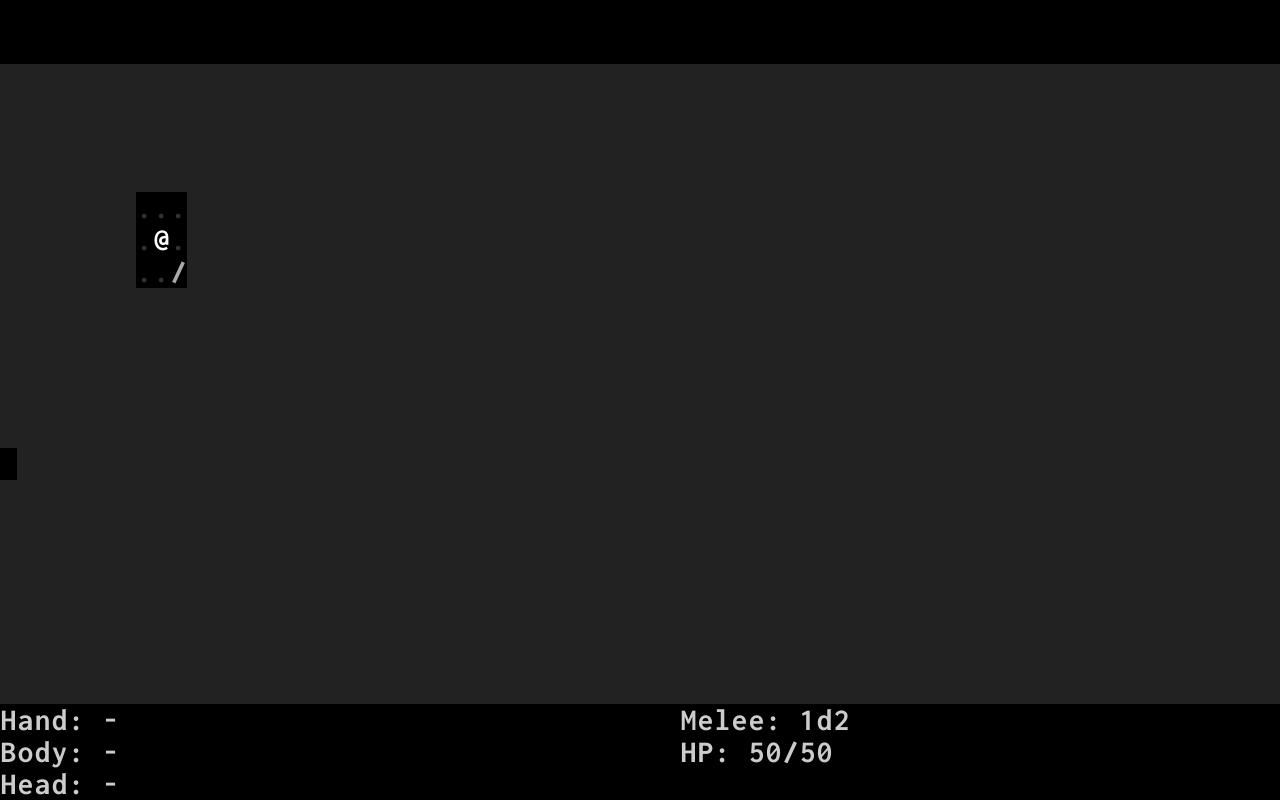
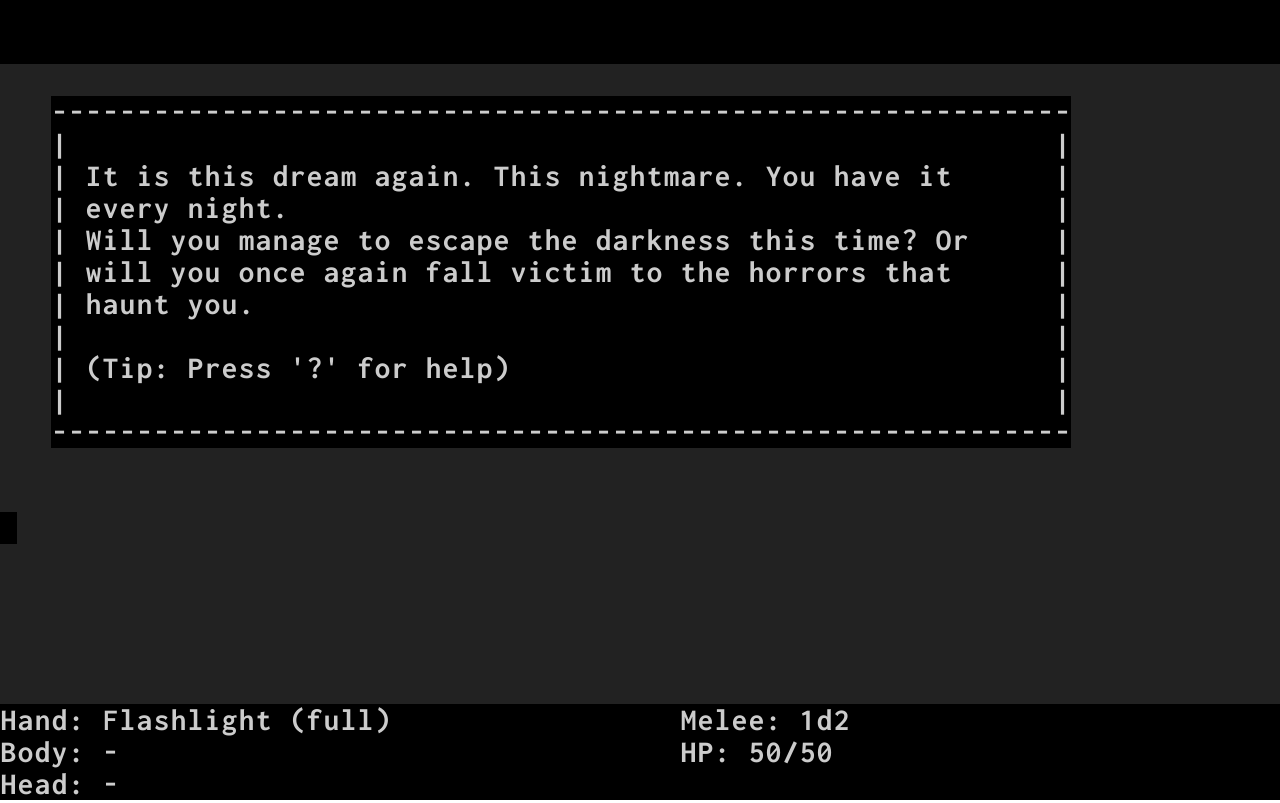
Before and after one commit to daid/NightmareRL, a plain HTML site: page index.html in a window 1280 px wide. Shown: the top 803 px of the page. Drawn offline with Linux system fonts and the light colour scheme.

Commit message:
Add medkits, add start text.

```diff
--- a/game.js
+++ b/game.js
@@ -44,7 +44,14 @@ var game = {
 		}
 
 		this.player = new Player(9, 5);
+		var light = new FlashLight(this.player.x, this.player.y);
+		light.charge = 100;
+		light.pickup(this.player);
+		this.player.inventory.remove(light);
+		this.player.equipment[EquipSlotHand] = light;
+
 		this.engine.start();
+		new MessageBox(this.player, StartText);
 	},
 
 	addActor: function(actor)
--- a/index.html
+++ b/index.html
@@ -15,6 +15,7 @@
 		<script src="monster_basic.js"></script>
 		<script src="item.js"></script>
 		<script src="item_light.js"></script>
+		<script src="item_medkit.js"></script>
 		<script src="map.js"></script>
 		<script src="map_util.js"></script>
 		<script src="map_start.js"></script>
--- a/item.js
+++ b/item.js
@@ -1,7 +1,7 @@
-var UsableItem = 0;
-var EquipmentHandItem = 1;
-var EquipmentBodyItem = 2;
-var EquipmentHeadItem = 3;
+var EquipmentHandItem = 0;
+var EquipmentBodyItem = 1;
+var EquipmentHeadItem = 2;
+var UsableItem = 3;
 var MiscItem = 4;
 var Item = function(x, y)
 {
@@ -43,7 +43,7 @@ Item.prototype.pickup = function(player)
 
 	if (this.amount > 0)
 	{
-		if (player.inventory.length > player.max_inventory_size)
+		if (player.inventory.length >= player.max_inventory_size)
 		{
 			return added;
 		}
--- a/item_light.js
+++ b/item_light.js
@@ -78,7 +78,7 @@ var HeadLight = function(x, y)
 HeadLight.extend(ElectricalLightbringerBase);
 HeadLight.prototype.getGlyph = function() { return "*CC2"; }
 
-Batteries = function(x, y)
+var Batteries = function(x, y)
 {
 	Item.call(this, x, y);
 
--- /dev/null
+++ b/item_medkit.js
@@ -0,0 +1,25 @@
+var Medkit = function(x, y)
+{
+	Item.call(this, x, y);
+
+	this.type = UsableItem;
+	this.amount = 1;
+	this.stack_size = 1;
+}
+Medkit.extend(Item);
+Medkit.prototype.getGlyph = function() { return "+C22"; }
+Medkit.prototype.getName = function() { return "Medkit"; }
+Medkit.prototype.useItem = function(player)
+{
+	if (player.hp < player.maxhp)
+	{
+		game.message("You use the medkit to heal ourself.");
+		player.hp += Math.floor(player.maxhp / 2);
+		if (player.hp > player.maxhp)
+			player.hp = player.maxhp;
+		this.amount --;
+		return 2.5;
+	}
+	game.message("You have no wounds...");
+	return 0;
+}
--- a/map.js
+++ b/map.js
@@ -30,10 +30,10 @@ MapTile.prototype.getGlyph = function()
 		return this.items[this.items.length-1].getGlyph();
 	switch(this.floor)
 	{
-	case Grass: return ".090";
-	case DarkGrass: return ".050";
+	case Grass: return ".0A0";
+	case DarkGrass: return ".060";
 	case Dirt: return ".852";
-	case Stone: return ".333";
+	case Stone: return ".444";
 	}
 	return "?888";
 }
@@ -68,8 +68,12 @@ function generateForestArea(start_x)
 
 	for(var n=0; n<10; n++)
 	{
+		do
+		{
 			var x = start_x + ROT.RNG.getUniformInt(2, 32);
 			var y = ROT.RNG.getUniformInt(0, 18);
+		}
+		while(!game.spaceIsFree(x, y) || !game.spaceIsFree(x + 1, y) || !game.spaceIsFree(x, y + 1) || !game.spaceIsFree(x + 1, y + 1))
 
 		setFloorBox(x - 2, y - 1, 6, 4, DarkGrass);
 		setFloorBox(x - 1, y - 2, 4, 6, DarkGrass);
@@ -78,16 +82,17 @@ function generateForestArea(start_x)
 		new BigTreeL(x, y+1);
 		new BigTreeR(x+1, y+1);
 	}
-	for(var n=0; n<10; n++)
+	for(var n=0; n<6; n++)
+	{
+		do
 		{
 			var x = start_x + ROT.RNG.getUniformInt(2, 32);
 			var y = ROT.RNG.getUniformInt(0, 19);
 
 			var pos = p(x, y);
-		if (pos in game.map && game.map[pos].static_object == null)
-		{
+		}while(!(pos in game.map) || game.map[pos].static_object != null || game.map[pos].actor != null)
+
 		new GiantSpider(x, y);
-		}
 	}
 }
 
--- a/map_start.js
+++ b/map_start.js
@@ -44,9 +44,15 @@ function generateStartArea(start_x)
 	new Window(x + 21, y);
 	new Window(x + 21, y + h - 1);
 
-	new PoesIsBlokje(x + 11, y + 2);
-
 	new FlashLight(x + 3, y + 3);
 	new HeadLight(x + 4, y + 3);
 	new Batteries(x + 5, y + 3);
+
+	new Batteries(x + 11, y + 2);
+	new Batteries(x + 16, y + 2);
+	new Batteries(x + 21, y + 2);
+
+	new Medkit(x + 11, y + 11);
+	new Medkit(x + 16, y + 11);
+	new Medkit(x + 21, y + 11);
 }
--- a/player.js
+++ b/player.js
@@ -1,3 +1,15 @@
+var StartText = "It is this dream again. This nightmare. "+
+	"You have it every night.\n"+
+	"Will you manage to escape the darkness this time? "+
+	"Or will you once again fall victim to the horrors that haunt you.\n"+
+	"\n"+
+	"(Tip: Press '?' for help)";
+var HelpText = "Arrow keys: Move\n" +
+	".: Wait\n"+
+	"g: Pickup (get) item from floor\n"+
+	"u: Use item.\n"+
+	"e: Equip item\nd: Drop item";
+
 var EquipSlotHand = 0;
 var EquipSlotBody = 1;
 var EquipSlotHead = 2;
@@ -33,7 +45,10 @@ Player.prototype.act = function()
 	}
 	if (item_list.length > 0)
 	{
-		game.message("On the floor:" + item_list);
+		item_list = "On the floor:" + item_list;
+		if (item_list.length > 80)
+			item_list = item_list.slice(0, 77) + "...";
+		game.message(item_list);
 	}
 	this.updateStats();
 }
@@ -190,6 +205,9 @@ Player.prototype.handleEvent = function(e)
 				}
 			}.bind(this));
 			break;
+		case "?"://Help
+			new MessageBox(this, HelpText);
+			break;
 		default:
 			console.log("Unhandled key pressed: " + String.fromCharCode(e.charCode));
 			return;
@@ -271,15 +289,16 @@ function ItemSelect(player, callback)
 	var cnt = this._player.inventory.length;
 	if (cnt < 1)
 		return;
+	this._player.inventory.sort(function(a, b) { if (a.type != b.type) return a.type - b.type; return a.getName().localeCompare(b.getName()); });
 
 	for(var n=0;n<cnt+2;n++)
 	{
-		for(var m=0;m<40;m++)
+		for(var m=0;m<60;m++)
 			game.display.draw(3+m, 4+n, " ");
 		game.display.draw(3, 4+n, "|");
-		game.display.draw(42, 4+n, "|");
+		game.display.draw(62, 4+n, "|");
 	}
-	for(var n=0;n<40;n++)
+	for(var n=0;n<60;n++)
 	{
 		game.display.draw(3+n, 3, "-");
 		game.display.draw(3+n, 6+cnt, "-");
@@ -290,7 +309,8 @@ function ItemSelect(player, callback)
 		var name = inv.getName();
 		if (inv.stack_size > 1)
 			name = inv.amount + "x " + name;
-		game.display.drawText(5, 5+n, (n+1) + ") " + name);
+		game.display.drawText(5, 5+n, ((n+1)%10) + ")   " + name);
+		game.display.draw(8, 5+n, inv.getGlyph()[0], "#" + inv.getGlyph().slice(1, 4));
 	}
 
 	window.removeEventListener("keydown", this._player);
@@ -334,3 +354,36 @@ ItemSelect.prototype.handleEvent = function(e)
 		break;
 	}
 }
+
+MessageBox = function(player, message)
+{
+	this._player = player;
+
+	var cnt = game.display.drawText(5, 5, message, 56);
+	for(var n=0;n<cnt+2;n++)
+	{
+		for(var m=0;m<60;m++)
+			game.display.draw(3+m, 4+n, " ");
+		game.display.draw(3, 4+n, "|");
+		game.display.draw(62, 4+n, "|");
+	}
+	for(var n=0;n<60;n++)
+	{
+		game.display.draw(3+n, 3, "-");
+		game.display.draw(3+n, 6+cnt, "-");
+	}
+	game.display.drawText(5, 5, message, 56);
+
+	window.removeEventListener("keydown", this._player);
+	window.removeEventListener("keypress", this._player);
+	//window.addEventListener("keydown", this);
+	window.addEventListener("keypress", this);
+}
+MessageBox.prototype.handleEvent = function(e)
+{
+	window.addEventListener("keydown", this._player);
+	window.addEventListener("keypress", this._player);
+	//window.removeEventListener("keydown", this);
+	window.removeEventListener("keypress", this);
+	game.draw();
+}
```
Lines whose indentation alone changed are shown as unchanged.
